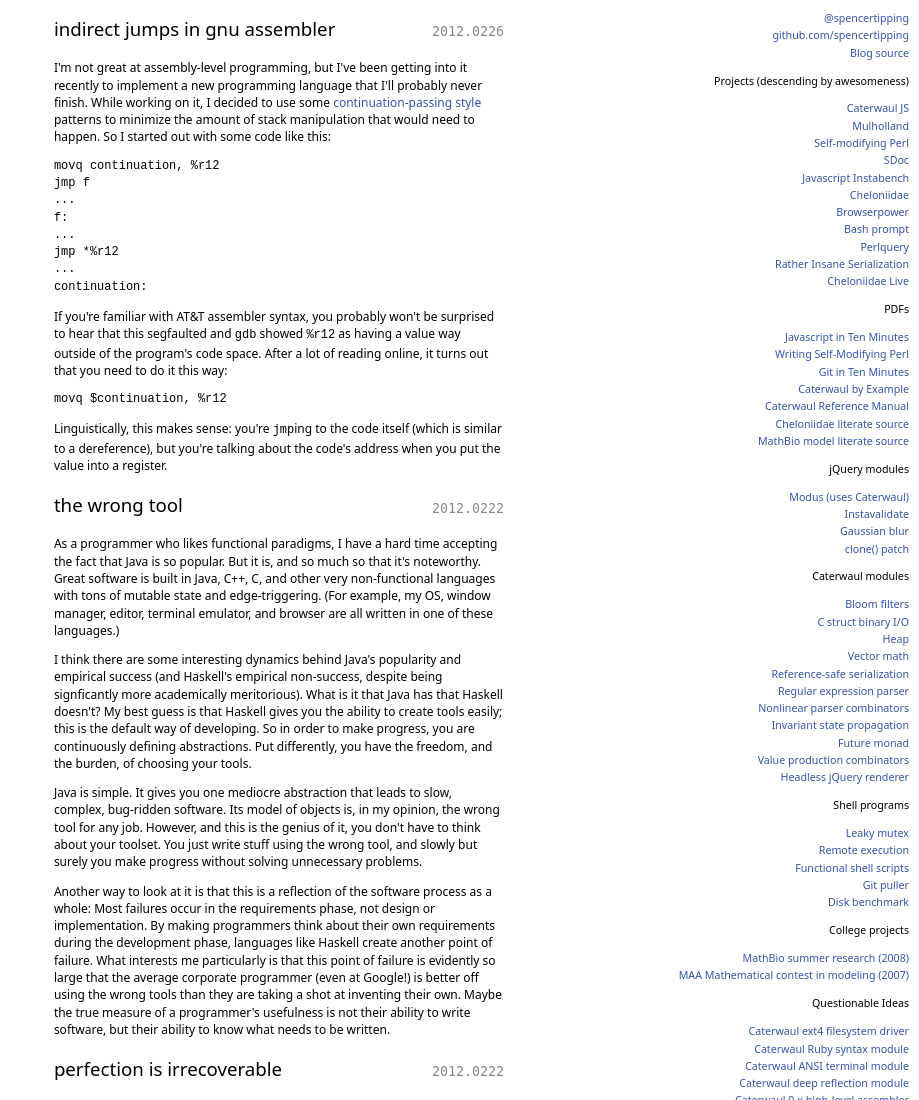
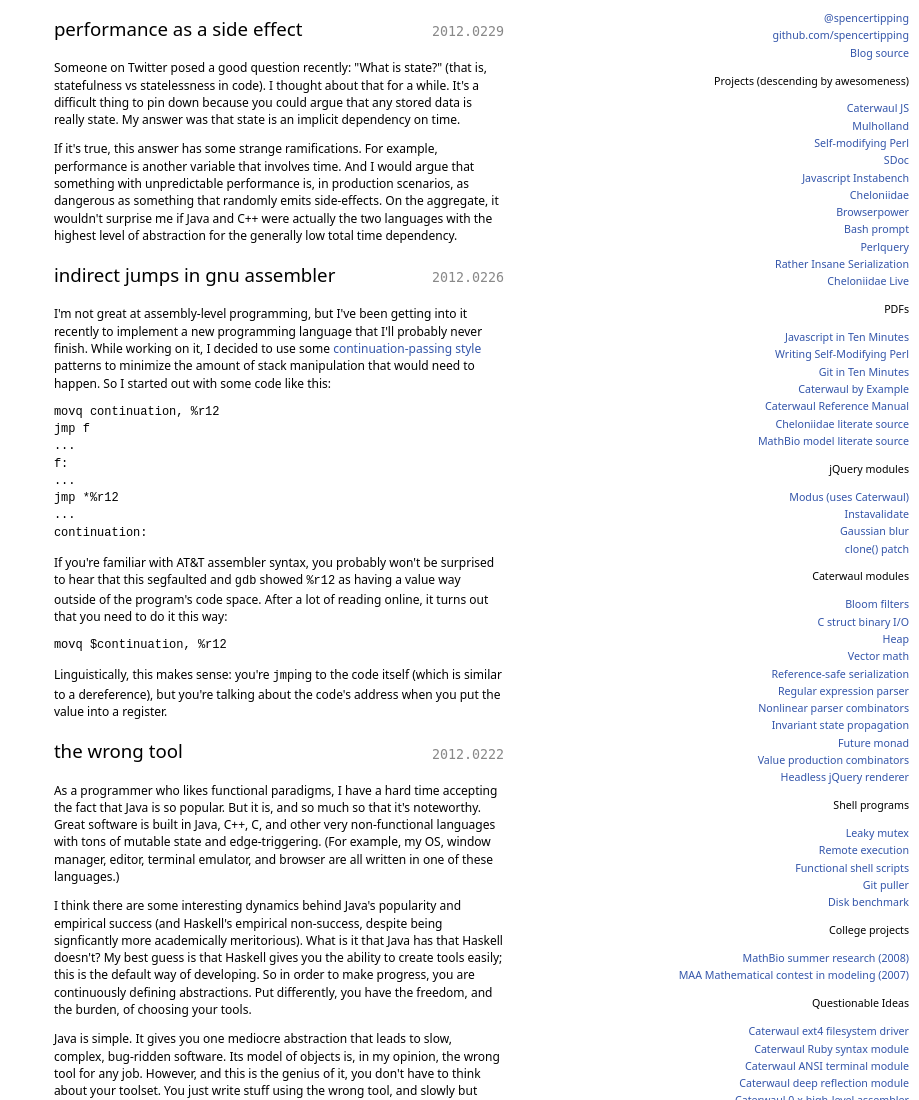
Before and after one commit to spencertipping/plain-blog, a plain HTML site: page index.html in a window 1280 px wide. Shown: the top 1100 px of the page, without its empty margins (361-1280 px from the left). Drawn offline with Linux system fonts and the light colour scheme.

Commit message:
New post

```diff
--- a/index.html
+++ b/index.html
@@ -138,6 +138,19 @@ a:visited {color: #89a}
 </div>
 
 <div id='posts' role='main'>
+<div id='post-2012.0229-performance-as-a-side-effect'>
+  <span class='date'>2012.0229</span>
+  <div class='section level1'>
+  <h1>Performance as a side effect</h1>
+  <p>Someone on Twitter posed a good question recently: "What is state?" (that is, statefulness vs statelessness in code). I thought about that for a while. It's a difficult thing to pin down
+because you could argue that any stored data is really state. My answer was that state is an implicit dependency on time.</p>
+  <p>If it's true, this answer has some strange ramifications. For example, performance is another variable that involves time. And I would argue that something with unpredictable performance is,
+in production scenarios, as dangerous as something that randomly emits side-effects. On the aggregate, it wouldn't surprise me if Java and C++ were actually the two languages with the highest
+level of abstraction for the generally low total time dependency.
+</p>
+</div>
+</div>
+
 <div id='post-2012.0226-indirect-jumps-in-gnu-assembler'>
   <span class='date'>2012.0226</span>
   <div class='section level1'>
```
Also changed, not shown: 1 other file.
